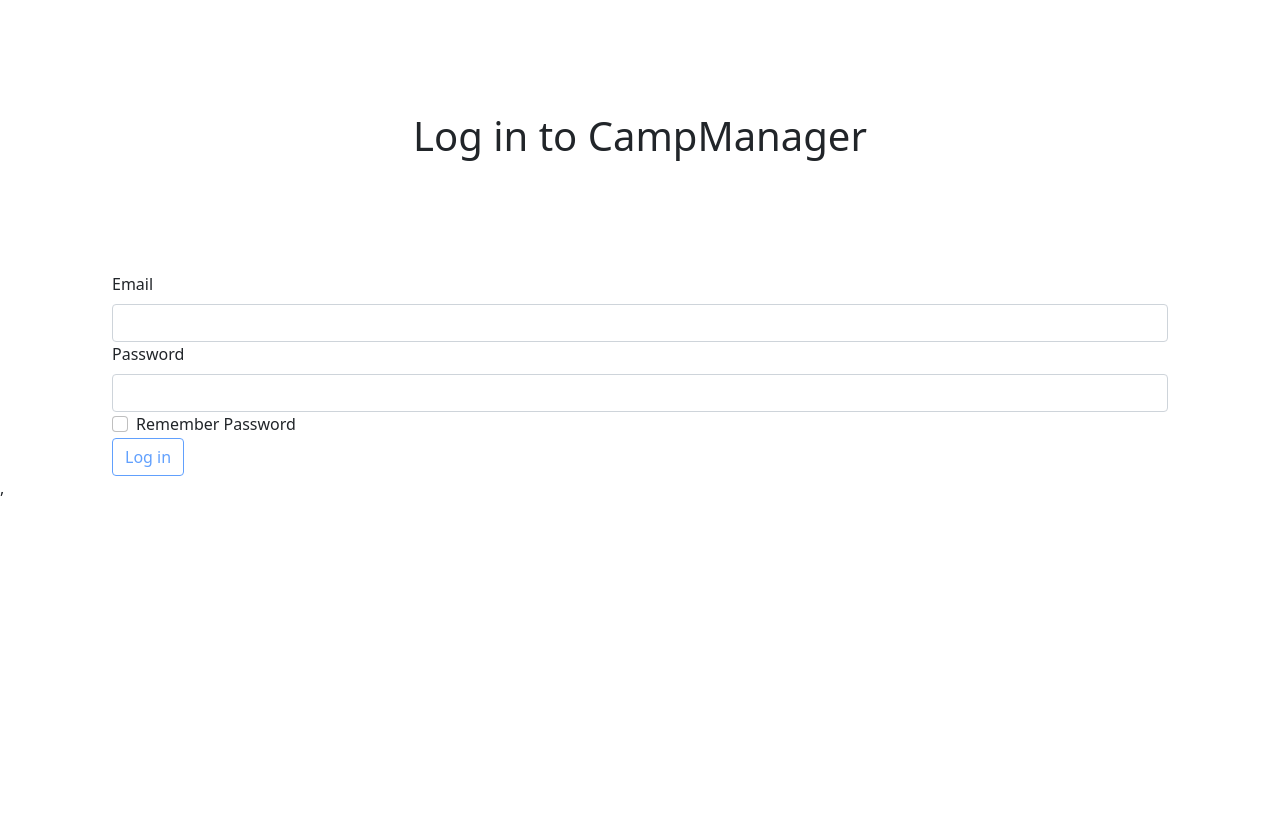
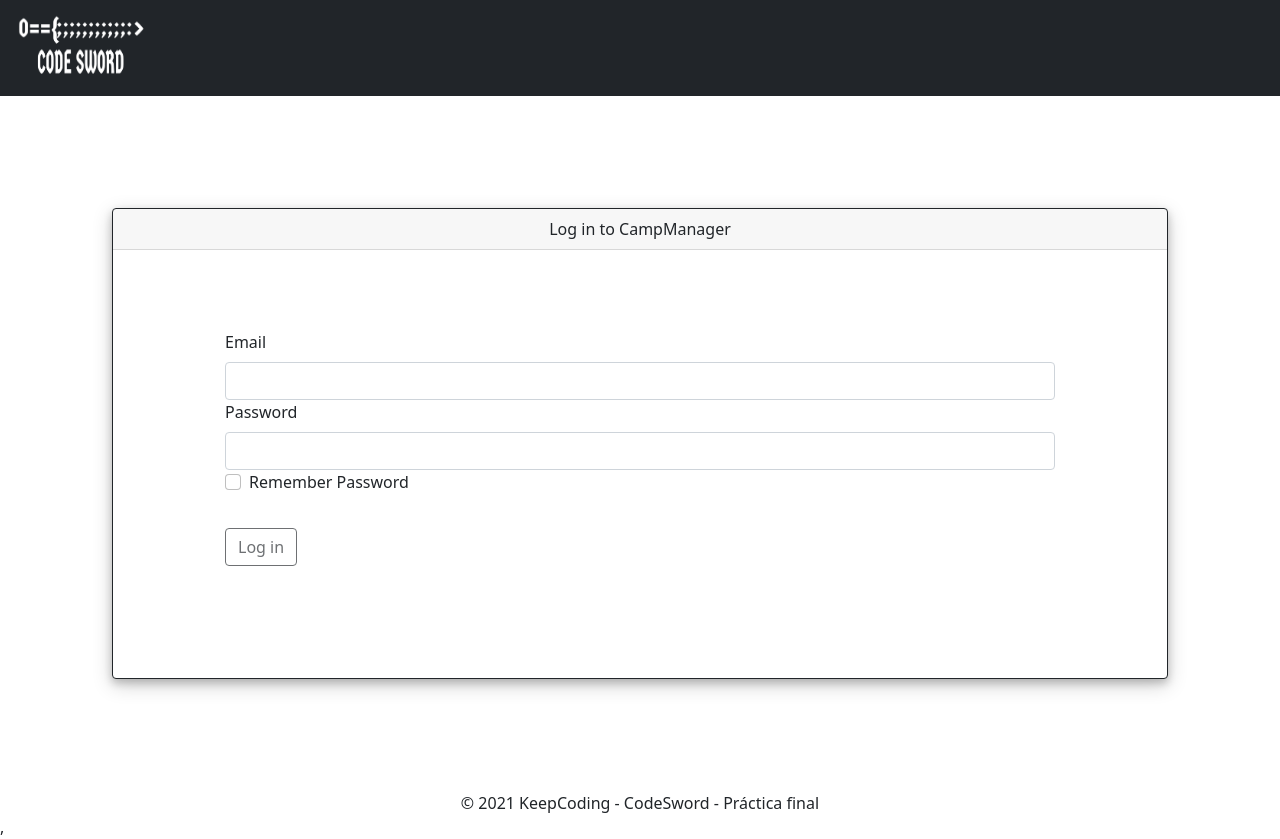
Before and after one commit to davidordo85/Frontend_campManager, a React (Create React App) app in the folder client/: page /login in a window 1280 px wide. Before the commit the page ends 800 px from the top, so only its background shows below. Built offline with nearby package versions, Linux system fonts and the light colour scheme; no server answers.

Commit message:
final version login

```diff
--- a/client/src/components/auth/LoginPage/LoginForm.js
+++ b/client/src/components/auth/LoginPage/LoginForm.js
@@ -29,6 +29,12 @@
     onSubmit(credentials);
   };
 
+  {
+    /*
+TODO: faltan las validaciones
+*/
+  }
+
   const { email, password, remember } = credentials;
   console.log(credentials);
   return (
@@ -59,7 +65,7 @@
       <Button
         type="submit"
         className="LoginFormSubmit"
-        variant="outline-primary"
+        variant="outline-dark"
         // TODO: cambiar el isLoading por el loader
         disabled={isLoading || !email || !password}
       >
--- a/client/src/components/auth/LoginPage/LoginPage.css
+++ b/client/src/components/auth/LoginPage/LoginPage.css
@@ -1,13 +1,21 @@
-.loginPage-title {
-  margin: 7rem 7rem 0 7rem;
+.text-header {
   text-align: center;
 }
 
-.form-login,
-.loginPage-error {
-  margin: 7rem 7rem 0 7rem;
+.card-login {
+  margin: 7rem 7rem 7rem 7rem;
+  box-shadow: 0 4px 8px 0 rgba(0, 0, 0, 0.2), 0 6px 20px 0 rgba(0, 0, 0, 0.19);
+}
+
+.form-login {
+  margin: 5rem 7rem 7rem 7rem;
+}
+
+.LoginFormSubmit {
+  margin-top: 2rem;
 }
 
 .loginPage-error {
   text-align: center;
+  margin: 0rem 7rem 3rem 7rem;
 }
--- a/client/src/components/auth/LoginPage/LoginPage.js
+++ b/client/src/components/auth/LoginPage/LoginPage.js
@@ -3,7 +3,10 @@
 import { login } from '../../../api/auth';
 import Alert from 'react-bootstrap/Alert';
 import { Link } from 'react-router-dom';
-//import logo from '../../../assets/images/logoW.png';
+
+import Card from 'react-bootstrap/Card';
+import Navbar from 'react-bootstrap/Navbar';
+import logo from '../../../assets/images/logoW.png';
 
 import './LoginPage.css';
 
@@ -36,7 +39,13 @@
   };
   return (
     <div className="loginPage">
-      <h1 className="loginPage-title">Log in to CampManager</h1>
+      <Navbar bg="dark" expand="lg">
+        <Navbar.Brand>
+          <img className="logo" alt="logo" src={logo}></img>
+        </Navbar.Brand>
+      </Navbar>
+      <Card border="dark" className="card-login">
+        <Card.Header className="text-header">Log in to CampManager</Card.Header>
         <LoginForm
           className="loginPage-form"
           onSubmit={handleSubmit}
@@ -53,6 +62,10 @@
             <Link to="/forgetPassword">Forget password</Link>
           </Alert>
         )}
+      </Card>
+      <footer className="layout-footer bordered">
+        © 2021 KeepCoding - CodeSword - Práctica final
+      </footer>
     </div>
   );
 }
```
Lines whose indentation alone changed are shown as unchanged.
